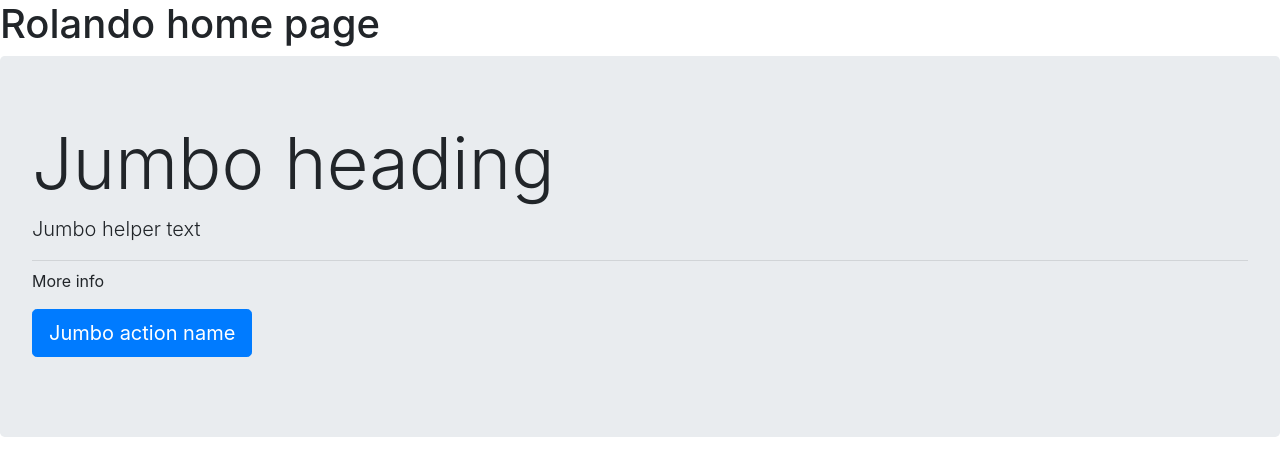
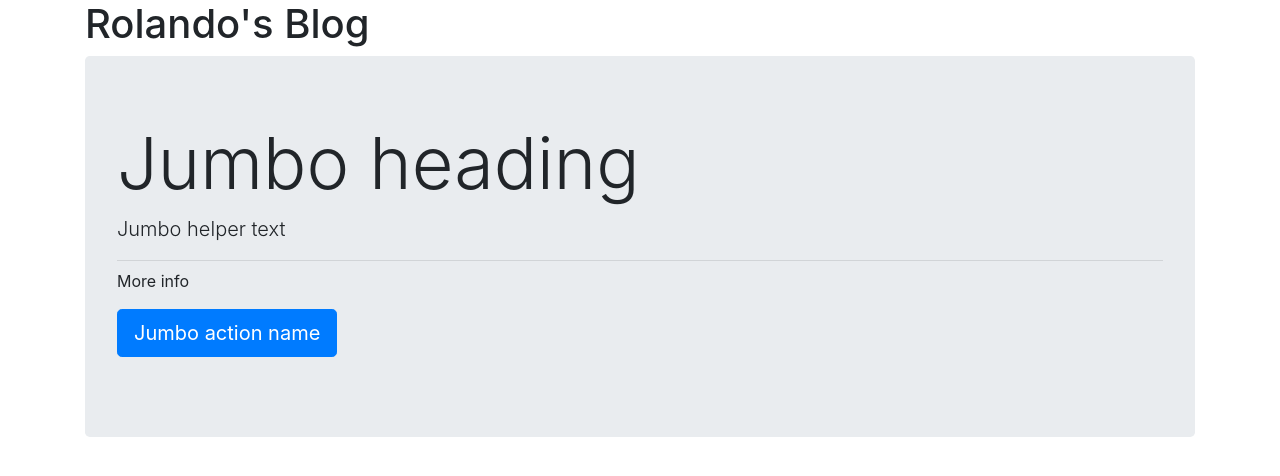
Before and after one commit to sirkot31/sirkot31, a plain HTML site: page index.html in a window 1280 px wide. Drawn offline with nearby package versions, Linux system fonts and the light colour scheme.

Commit message:
Update index.html

```diff
--- a/index.html
+++ b/index.html
@@ -3,12 +3,13 @@
 <head>
     <meta charset="UTF-8">
     <meta name="viewport" content="width=device-width, initial-scale=1.0">
-    <title>Document</title>
+    <title>Rolando's blog</title>
 
     <link rel="stylesheet" href="https://cdn.jsdelivr.net/npm/bootstrap@4.5.3/dist/css/bootstrap.min.css" integrity="sha384-TX8t27EcRE3e/ihU7zmQxVncDAy5uIKz4rEkgIXeMed4M0jlfIDPvg6uqKI2xXr2" crossorigin="anonymous">
 </head>
 <body>
-    <h1>Rolando home page</h1>
+    <div class="container">
+        <h1>Rolando's Blog</h1>
         <div class="jumbotron">
             <h1 class="display-3">Jumbo heading</h1>
             <p class="lead">Jumbo helper text</p>
@@ -18,6 +19,7 @@
                 <a class="btn btn-primary btn-lg" href="Jumbo action link" role="button">Jumbo action name</a>
             </p>
         </div>
+    </div>
     <script src="https://code.jquery.com/jquery-3.5.1.slim.min.js" integrity="sha384-DfXdz2htPH0lsSSs5nCTpuj/zy4C+OGpamoFVy38MVBnE+IbbVYUew+OrCXaRkfj" crossorigin="anonymous"></script>
     <script src="https://cdn.jsdelivr.net/npm/popper.js@1.16.1/dist/umd/popper.min.js" integrity="sha384-9/reFTGAW83EW2RDu2S0VKaIzap3H66lZH81PoYlFhbGU+6BZp6G7niu735Sk7lN" crossorigin="anonymous"></script>
     <script src="https://cdn.jsdelivr.net/npm/bootstrap@4.5.3/dist/js/bootstrap.min.js" integrity="sha384-w1Q4orYjBQndcko6MimVbzY0tgp4pWB4lZ7lr30WKz0vr/aWKhXdBNmNb5D92v7s" crossorigin="anonymous"></script>
```
Lines whose indentation alone changed are shown as unchanged.
